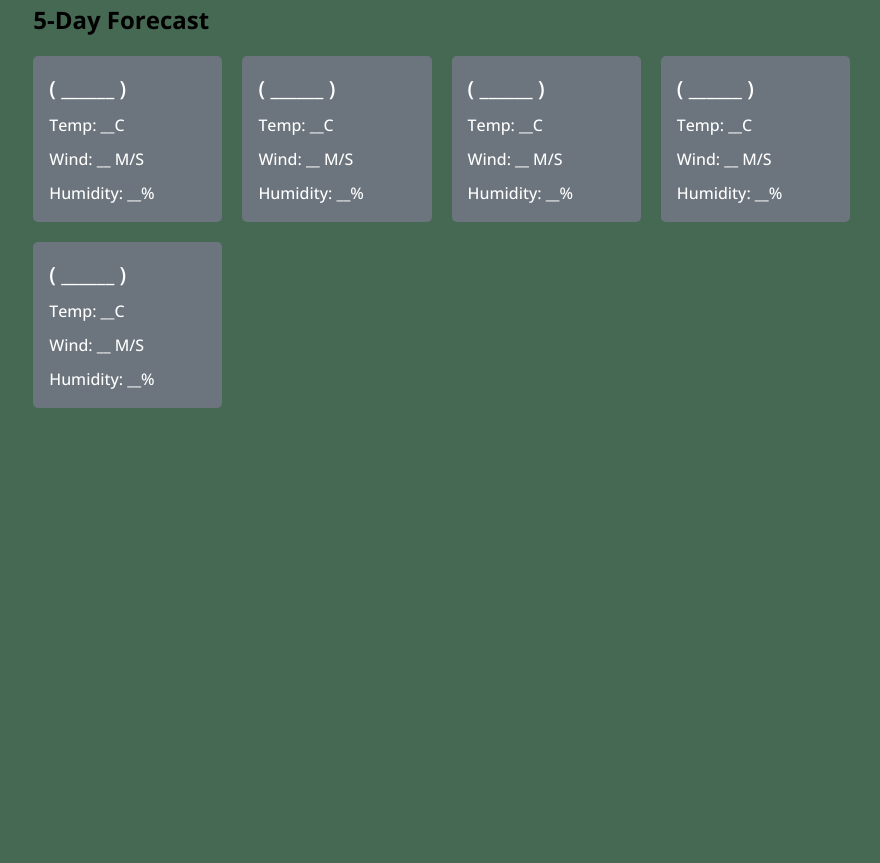
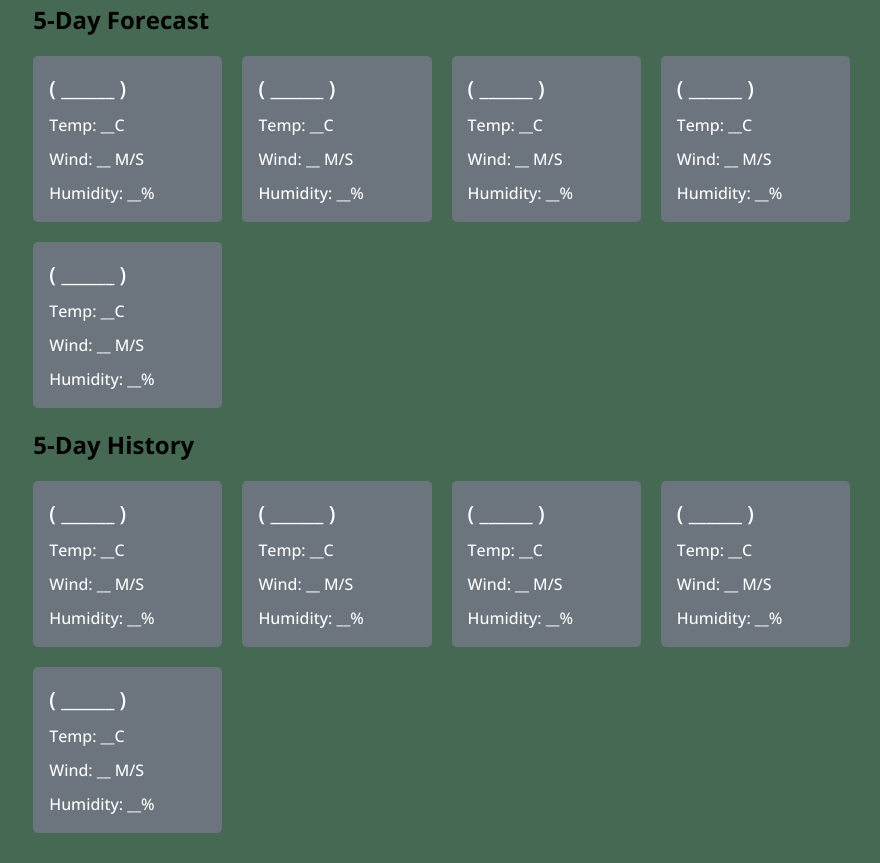
Before and after one commit to asanka1985/weather-app, a plain HTML site: page index.html in a window 1280 px wide. Shown: the part 300-1163 px from the top of the page, without its empty margins (400-1280 px from the left). Before the commit the page ends 800 px from the top, so only its background shows below. Drawn offline with nearby package versions, Linux system fonts and the light colour scheme; no server answers.

Commit message:
history data added

```diff
--- a/Scripts/app.js
+++ b/Scripts/app.js
@@ -5,6 +5,8 @@ const currentWeatherDiv = document.querySelector(".current-weather");
 const weatherCardsDiv = document.querySelector(".weather-cards");
 
 const API_KEY = "94e8fd5c7320e6322e78e9428f479cd7"; // API key for OpenWeatherMap API
+const apiKey = "a9178400a3fd4509bb2155948231909";
+const apiUrl = "http://api.weatherapi.com/v1";
 
 const createWeatherCard = (cityName, weatherItem, index) => {
     if(index === 0) { // HTML for the main weather card
@@ -97,6 +99,23 @@ const getUserCoordinates = () => {
             }
         });
 }
+async function history(){
+    const response = await fetch(apiUrl + `/history.json?key=${apiKey}&q=panadura&dt=2023-09-28&end_dt=2023-10-02`);
+
+    const data = await response.json();
+    console.log(data);
+     for (let index = 0,day = 1; index < data.forecast.forecastday.length; index++,day++){
+
+       document.getElementById(`hist_day${day}`).innerHTML = data.forecast.forecastday[index].date;
+       document.getElementById(`hist_day${day}Temp`).innerHTML =data.forecast.forecastday[index].day.avgtemp_c;
+       document.getElementById(`hist_day${day}Wind`).innerHTML =data.forecast.forecastday[index].day.maxwind_kph;
+       document.getElementById(`hist_day${day}Hum`).innerHTML =data.forecast.forecastday[index].day.avghumidity;
+     }
+
+
+}
+
+history();
 
 locationButton.addEventListener("click", getUserCoordinates);
 searchButton.addEventListener("click", getCityCoordinates);
--- a/index.html
+++ b/index.html
@@ -62,6 +62,41 @@
             </li>
           </ul>
         </div>
+        <div class="days-forecast">
+          <h2>5-Day History</h2>
+          <ul class="weather-cards">
+            <li class="card">
+              <h3 id="hist_day1">( ______ )</h3>
+              <h6 id="hist_day1Temp">Temp: __C</h6>
+              <h6 id="hist_day1Wind">Wind: __ M/S</h6>
+              <h6 id="hist_day1Hum">Humidity: __%</h6>
+            </li>
+            <li class="card">
+              <h3 id="hist_day2">( ______ )</h3>
+              <h6 id="hist_day2Temp">Temp: __C</h6>
+              <h6 id="hist_day2Wind">Wind: __ M/S</h6>
+              <h6 id="hist_day2Hum">Humidity: __%</h6>
+            </li>
+            <li class="card">
+              <h3 id="hist_day3">( ______ )</h3>
+              <h6 id="hist_day3Temp">Temp: __C</h6>
+              <h6 id="hist_day3Wind">Wind: __ M/S</h6>
+              <h6 id="hist_day3Hum">Humidity: __%</h6>
+            </li>
+            <li class="card">
+              <h3 id="hist_day4">( ______ )</h3>
+              <h6 id="hist_day4Temp">Temp: __C</h6>
+              <h6 id="hist_day4Wind">Wind: __ M/S</h6>
+              <h6 id="hist_day4Hum">Humidity: __%</h6>
+            </li>
+            <li class="card">
+              <h3 id="hist_day5">( ______ )</h3>
+              <h6 id="hist_day5Temp">Temp: __C</h6>
+              <h6 id="hist_day5Wind">Wind: __ M/S</h6>
+              <h6 id="hist_day5Hum">Humidity: __%</h6>
+            </li>
+          </ul>
+        </div>
       </div>
     </div>
 
```
